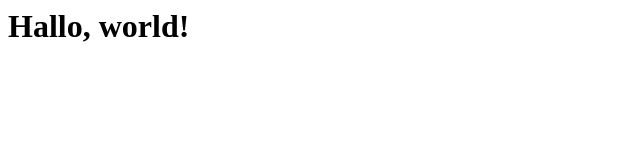
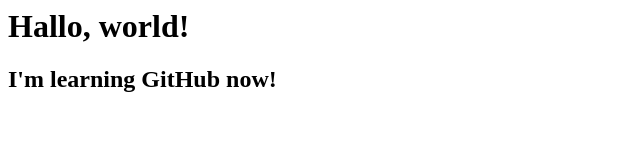
Before and after one commit to VeroNika-K1/My-first-repository, a plain HTML site: page index.html in a window 1280 px wide. Shown: the whole page, without its empty margins (0-640 px from the left). Drawn offline with Linux system fonts and the light colour scheme.

Commit message:
вернули подзаголовок

```diff
--- a/index.html
+++ b/index.html
@@ -1 +1,2 @@
 <h1>Hallo, world!</h1>
+<h2>I'm learning GitHub now!</h2>
```
